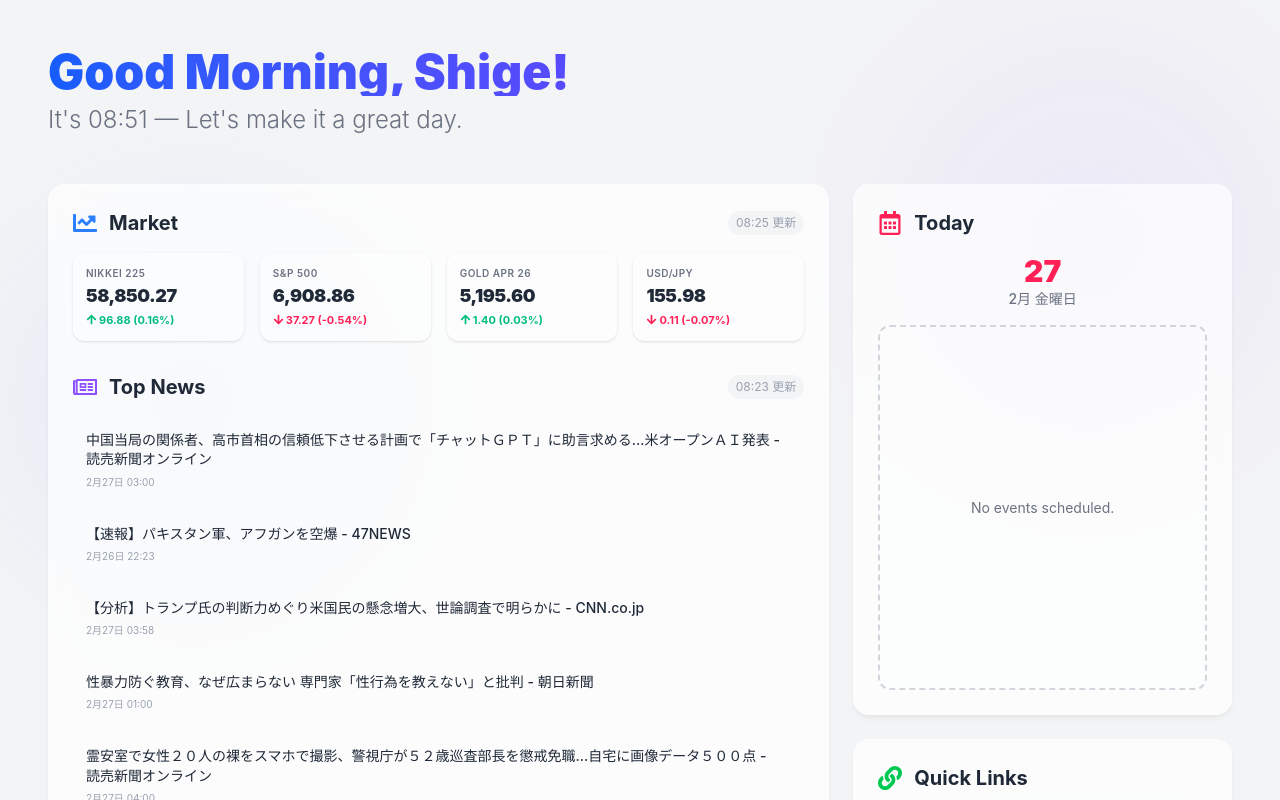
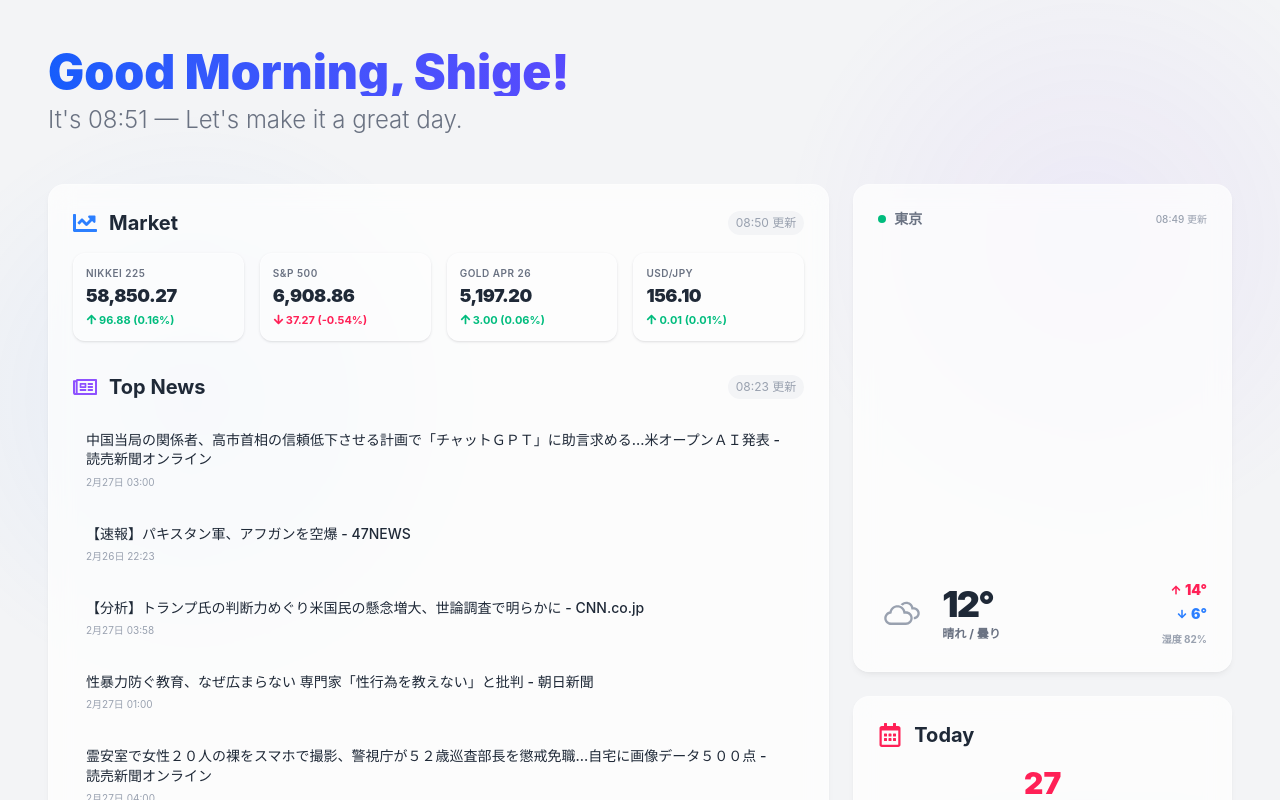
Before and after one commit to kcyth39/personal-dashboard, a React (Vite) app: page / in a window 1280 px wide. Shown: the top 800 px of the page. Built offline with nearby package versions, Linux system fonts and the light colour scheme.

Commit message:
Add weather forecast feature using Open-Meteo API

```diff
--- a/public/data/dashboard-config.json
+++ b/public/data/dashboard-config.json
@@ -22,5 +22,10 @@
         "水を飲むのを忘れないでくださいね💧",
         "ブラウザタブは Cmd + Shift + T で閉じたものを復活できます。",
         "Cmd + Shift + 4 の後に Spaceキー を押すと選択したウィンドウだけをスクショできます。"
-    ]
+    ],
+    "location": {
+        "name": "東京",
+        "lat": 35.6895,
+        "lon": 139.6917
+    }
 }
--- a/public/data/dashboard-data.json
+++ b/public/data/dashboard-data.json
@@ -73,22 +73,35 @@
         "name": "S&P 500"
       },
       "gold": {
-        "price": 5195.6,
-        "change": 1.3999023,
-        "changePercent": 0.026951259,
+        "price": 5197.2,
+        "change": 3,
+        "changePercent": 0.057756726,
         "currency": "USD",
         "symbol": "GC=F",
         "name": "Gold Apr 26"
       },
       "usdjpy": {
-        "price": 155.979,
-        "change": -0.11099243,
-        "changePercent": -0.071107976,
+        "price": 156.098,
+        "change": 0.008010864,
+        "changePercent": 0.0051325047,
         "currency": "JPY",
         "symbol": "USDJPY=X",
         "name": "USD/JPY"
       }
     },
-    "lastUpdated": "2026-02-27T08:25:57.363Z"
+    "lastUpdated": "2026-02-27T08:50:57.374Z"
+  },
+  "weather": {
+    "current": {
+      "temp": 12,
+      "humidity": 82,
+      "weatherCode": 3
+    },
+    "daily": {
+      "tempMax": 14.1,
+      "tempMin": 6.3,
+      "weatherCode": 3
+    },
+    "lastUpdated": "2026-02-27T08:49:42.367Z"
   }
 }
--- a/scripts/update-data.js
+++ b/scripts/update-data.js
@@ -11,7 +11,35 @@ const __dirname = path.dirname(__filename);
 
 const DATA_DIR = path.join(__dirname, '../public/data');
 const DATA_PATH = path.join(DATA_DIR, 'dashboard-data.json');
+const CONFIG_PATH = path.join(DATA_DIR, 'dashboard-config.json');
 const parser = new Parser();
+
+// 天気取得関数 (Open-Meteo)
+async function fetchWeather(lat, lon) {
+    console.log(`Fetching Weather for ${lat}, ${lon}...`);
+    try {
+        const url = `https://api.open-meteo.com/v1/forecast?latitude=${lat}&longitude=${lon}&current=temperature_2m,relative_humidity_2m,weather_code&daily=weather_code,temperature_2m_max,temperature_2m_min&timezone=Asia%2FTokyo`;
+        const response = await fetch(url);
+        const data = await response.json();
+
+        return {
+            current: {
+                temp: data.current.temperature_2m,
+                humidity: data.current.relative_humidity_2m,
+                weatherCode: data.current.weather_code,
+            },
+            daily: {
+                tempMax: data.daily.temperature_2m_max[0],
+                tempMin: data.daily.temperature_2m_min[0],
+                weatherCode: data.daily.weather_code[0],
+            },
+            lastUpdated: new Date().toISOString()
+        };
+    } catch (error) {
+        console.error('Error fetching weather:', error.message);
+        return null;
+    }
+}
 
 // ニュース取得関数
 async function fetchNews() {
@@ -73,9 +101,21 @@ async function updateData() {
         fs.mkdirSync(DATA_DIR, { recursive: true });
     }
 
+    // デフォルトの場所設定
+    let location = { lat: 35.6895, lon: 139.6917 };
+    if (fs.existsSync(CONFIG_PATH)) {
+        try {
+            const config = JSON.parse(fs.readFileSync(CONFIG_PATH, 'utf-8'));
+            if (config.location) location = config.location;
+        } catch (e) {
+            console.error('Error reading config:', e.message);
+        }
+    }
+
     let existingData = {
         news: { items: [], lastUpdated: null },
-        market: { data: {}, lastUpdated: null }
+        market: { data: {}, lastUpdated: null },
+        weather: { current: {}, daily: {}, lastUpdated: null }
     };
 
     if (fs.existsSync(DATA_PATH)) {
@@ -94,6 +134,12 @@ async function updateData() {
         existingData.market = market;
     }
 
+    // 天気データも毎回更新（5分間隔想定）
+    const weather = await fetchWeather(location.lat, location.lon);
+    if (weather) {
+        existingData.weather = weather;
+    }
+
     // ニュースは30分間隔で更新
     const lastNewsUpdate = existingData.news.lastUpdated ? new Date(existingData.news.lastUpdated) : new Date(0);
     if (now - lastNewsUpdate >= 30 * 60 * 1000) {
@@ -104,7 +150,7 @@ async function updateData() {
     }
 
     fs.writeFileSync(DATA_PATH, JSON.stringify(existingData, null, 2));
-    console.log(`[${now.toLocaleTimeString()}] Dashboard data updated.`);
+    console.log(`[${now.toLocaleTimeString()}] Dashboard data updated (including weather).`);
 }
 
 // 初回実行
--- a/src/App.jsx
+++ b/src/App.jsx
@@ -3,6 +3,7 @@ import NewsCard from './components/NewsCard';
 import CalendarCard from './components/CalendarCard';
 import LinksCard from './components/LinksCard';
 import TipsCard from './components/TipsCard';
+import WeatherCard from './components/WeatherCard';
 
 function App() {
   const [time, setTime] = React.useState(new Date());
@@ -36,6 +37,11 @@ function App() {
           <NewsCard />
         </div>
 
+        {/* Weather Section */}
+        <div className="md:col-span-4 min-h-[200px]">
+          <WeatherCard />
+        </div>
+
         {/* Calendar Section */}
         <div className="md:col-span-4 min-h-[250px]">
           <CalendarCard />
--- /dev/null
+++ b/src/components/WeatherCard.jsx
@@ -0,0 +1,93 @@
+import React from 'react';
+import { WiDaySunny, WiCloud, WiCloudy, WiFog, WiRain, WiSnow, WiThunderstorm } from 'react-icons/wi';
+import { FaArrowUp, FaArrowDown } from 'react-icons/fa';
+
+export default function WeatherCard() {
+    const [data, setData] = React.useState(null);
+    const [locationName, setLocationName] = React.useState('Loading...');
+
+    const fetchData = () => {
+        // configから場所名を取得
+        fetch('/data/dashboard-config.json')
+            .then(res => res.json())
+            .then(config => setLocationName(config.location?.name || '東京'))
+            .catch(() => { });
+
+        // 実際の天気データを取得
+        fetch('/data/dashboard-data.json')
+            .then(res => res.json())
+            .then(json => setData(json.weather))
+            .catch(err => console.error('Failed to load weather data:', err));
+    };
+
+    React.useEffect(() => {
+        fetchData();
+        const timer = setInterval(fetchData, 5 * 60 * 1000);
+        return () => clearInterval(timer);
+    }, []);
+
+    // WMO Weather Codes to Icons/Colors mapping
+    const getWeatherInfo = (code) => {
+        if (code === 0) return { icon: <WiDaySunny className="text-amber-400" />, label: '快晴', color: 'from-orange-400/20 to-amber-400/20' };
+        if ([1, 2, 3].includes(code)) return { icon: <WiCloudy className="text-gray-400" />, label: '晴れ / 曇り', color: 'from-blue-400/10 to-gray-400/10' };
+        if ([45, 48].includes(code)) return { icon: <WiFog className="text-slate-300" />, label: '霧', color: 'from-slate-400/10 to-slate-200/10' };
+        if ([51, 53, 55, 61, 63, 65, 80, 81, 82].includes(code)) return { icon: <WiRain className="text-blue-500" />, label: '雨', color: 'from-blue-600/20 to-blue-400/20' };
+        if ([71, 73, 75, 77, 85, 86].includes(code)) return { icon: <WiSnow className="text-sky-200" />, label: '雪', color: 'from-sky-300/20 to-white/20' };
+        if ([95, 96, 99].includes(code)) return { icon: <WiThunderstorm className="text-purple-500" />, label: '雷雨', color: 'from-purple-600/20 to-indigo-600/20' };
+        return { icon: <WiCloud className="text-gray-400" />, label: '不明', color: 'from-gray-400/10 to-gray-300/10' };
+    };
+
+    if (!data || !data.current) {
+        return (
+            <div className="glass-panel p-6 rounded-2xl flex items-center justify-center h-full">
+                <p className="text-gray-500 text-sm animate-pulse">Loading weather...</p>
+            </div>
+        );
+    }
+
+    const weather = getWeatherInfo(data.current.weatherCode);
+
+    return (
+        <div className={`glass-panel p-6 rounded-2xl flex flex-col h-full overflow-hidden bg-gradient-to-br ${weather.color}`}>
+            <div className="flex items-center justify-between mb-2">
+                <span className="text-sm font-bold text-gray-500 dark:text-gray-400 flex items-center">
+                    <span className="w-2 h-2 bg-emerald-500 rounded-full mr-2"></span>
+                    {locationName}
+                </span>
+                <span className="text-[10px] text-gray-400 font-medium">
+                    {new Date(data.lastUpdated).toLocaleTimeString('ja-JP', { hour: '2-digit', minute: '2-digit' })} 更新
+                </span>
+            </div>
+
+            <div className="flex items-center justify-between mt-auto">
+                <div className="flex items-center space-x-4">
+                    <div className="text-5xl">
+                        {weather.icon}
+                    </div>
+                    <div>
+                        <div className="text-4xl font-black tracking-tighter leading-none">
+                            {Math.round(data.current.temp)}°
+                        </div>
+                        <div className="text-xs font-bold text-gray-500 dark:text-gray-400 mt-1">
+                            {weather.label}
+                        </div>
+                    </div>
+                </div>
+
+                <div className="text-right space-y-1">
+                    <div className="flex items-center justify-end text-rose-500 font-black text-sm">
+                        <FaArrowUp className="text-[10px] mr-1" />
+                        {Math.round(data.daily.tempMax)}°
+                    </div>
+                    <div className="flex items-center justify-end text-blue-500 font-black text-sm">
+                        <FaArrowDown className="text-[10px] mr-1" />
+                        {Math.round(data.daily.tempMin)}°
+                    </div>
+                    <div className="text-[10px] text-gray-400 font-bold mt-2">
+                        湿度 {data.current.humidity}%
+                    </div>
+                </div>
+            </div>
+        </div>
+    );
+}
```
Also changed, not shown: 1 other file (tests, documents, lock files or other folders).
